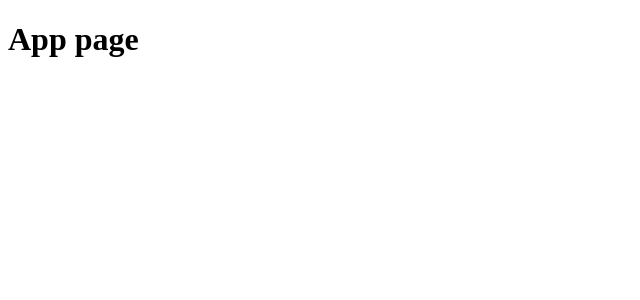
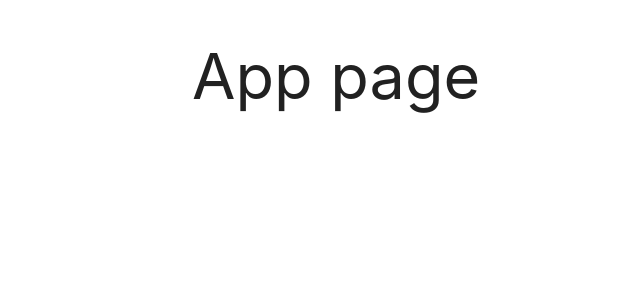
Before and after one commit to Sel7Nik/mern-course, a React (Create React App) app in the folder client/: page / in a window 1280 px wide. Shown: the top 300 px of the page, without its empty margins (0-640 px from the left). Built offline with nearby package versions, Linux system fonts and the light colour scheme.

Commit message:
56:45 install materialize-css

```diff
--- a/client/package.json
+++ b/client/package.json
@@ -6,6 +6,7 @@
     "@testing-library/jest-dom": "^5.11.4",
     "@testing-library/react": "^11.1.0",
     "@testing-library/user-event": "^12.1.10",
+    "materialize-css": "^1.0.0-rc.2",
     "react": "^17.0.2",
     "react-dom": "^17.0.2",
     "react-scripts": "4.0.3",
--- a/client/src/App.js
+++ b/client/src/App.js
@@ -1,6 +1,8 @@
+import 'materialize-css'
+
 function App() {
   return (
-    <div className="App">
+    <div className="container">
       <h1> App page</h1>
     </div>
   )
--- a/client/src/index.css
+++ b/client/src/index.css
@@ -0,0 +1 @@
+@import "~materialize-css/dist/css/materialize.min.css";
```
Also changed, not shown: 1 other file (tests, documents, lock files or other folders).
